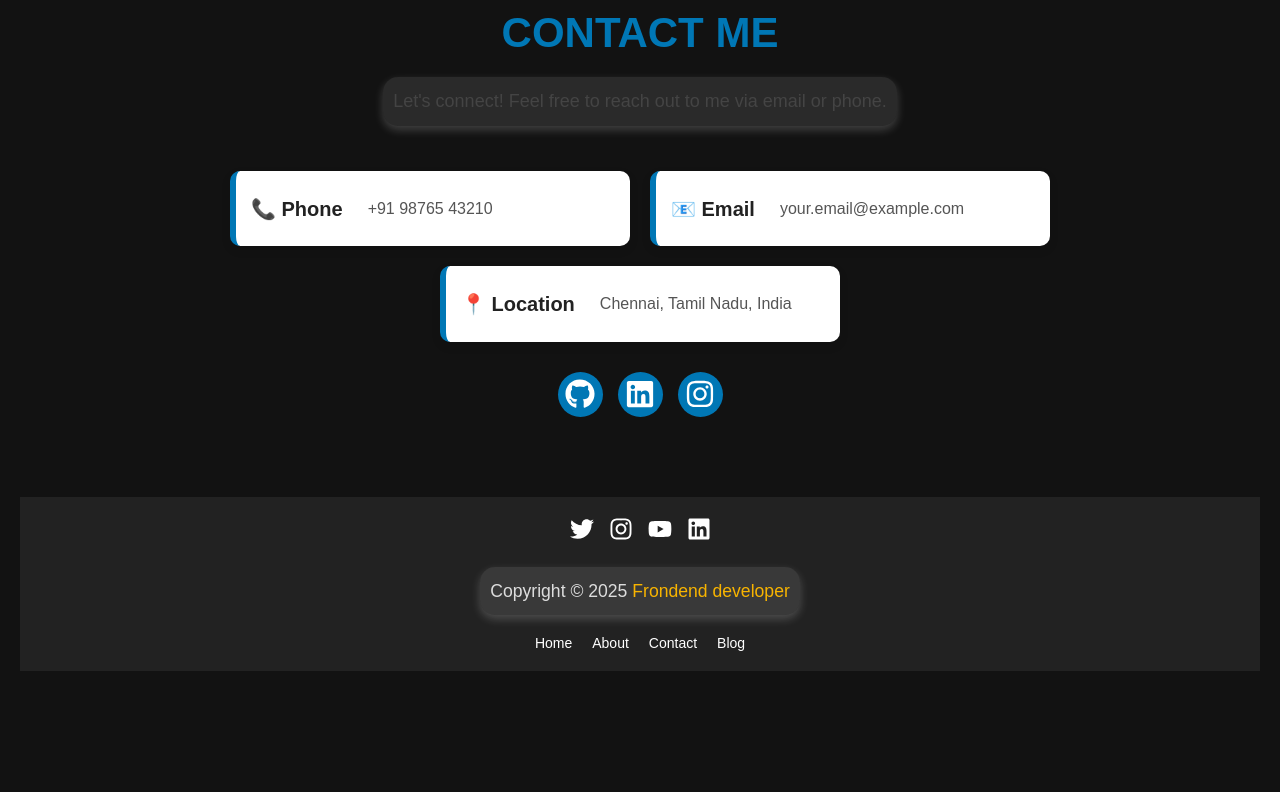
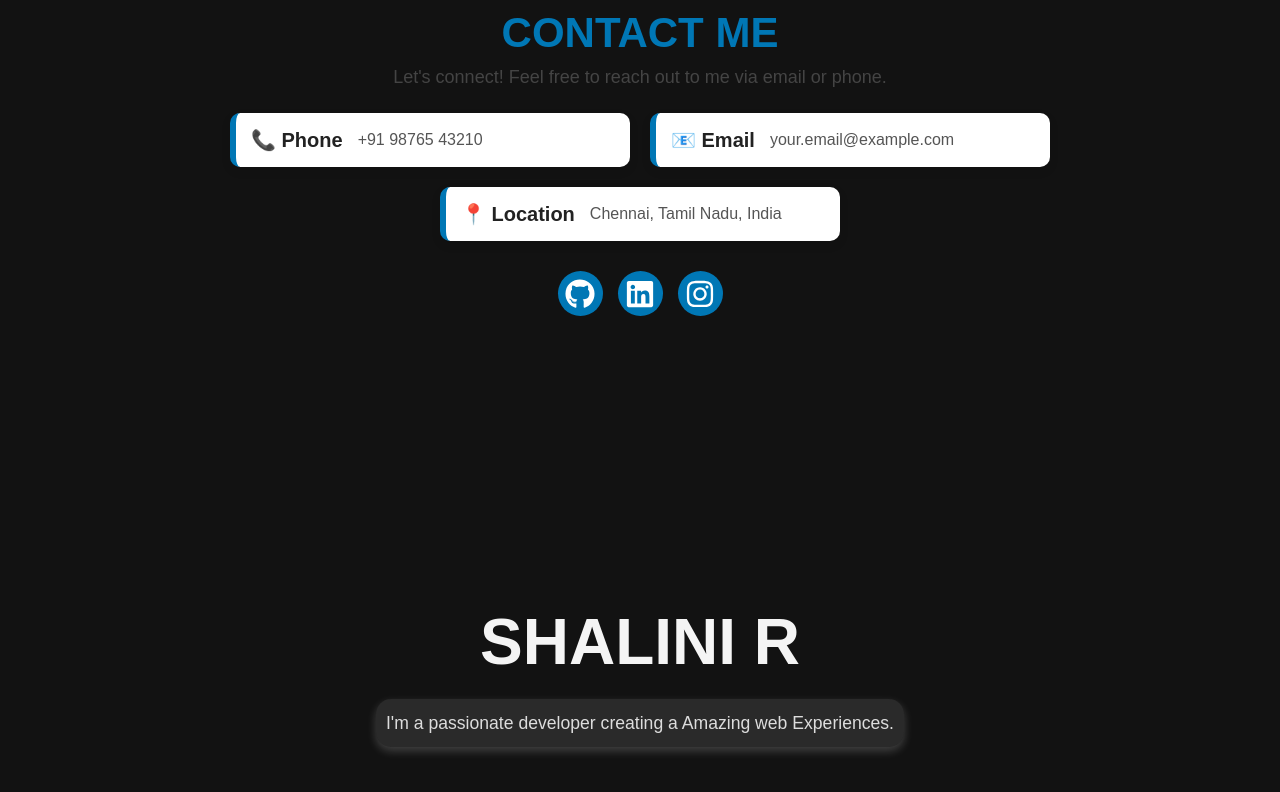
Before and after one commit to ShaluACET/shalini-portfolio, a React (Create React App) app: page /contact in a window 1280 px wide. Shown: the part 220-1012 px from the top of the page. Before the commit the page ends 911 px from the top, so only its background shows below. Built offline with nearby package versions, Linux system fonts and the light colour scheme.

Commit message:
myportfolio

```diff
--- a/src/App.css
+++ b/src/App.css
@@ -326,7 +326,7 @@ h2 {
   padding-top: 1%;
 }
 
-p {
+.home-container p {
   font-size: 1.1rem;
   color: #ddd;
   line-height: 1.6;
--- a/src/App.js
+++ b/src/App.js
@@ -1,5 +1,9 @@
 import './App.css';
 import Blog from './Blog.js';
+import Home from "./pages/home.js";
+// import About from "./pages/about.js";
+//import Projects from "./pages/Project.js";
+//import Contact from "./pages/contact.js";
 import Footer from './pages/footer.js';
 
 
@@ -7,6 +11,9 @@ function App() {
   return (
     <div className="App">
       <Blog/>
+      <Home/>
+      {/* <Projects/>
+      <Contact/> */}
       <Footer/>
     </div>
   );
--- a/src/blog.js
+++ b/src/blog.js
@@ -1,10 +1,9 @@
 import React from "react";
 import { BrowserRouter as Router, Routes, Route, Link } from "react-router-dom";
 import Home from "./pages/home.js";
-// import About from "./pages/about.js";
-import Projects from "./pages/projects.js";
+//import About from "./pages/about.js";
+import Projects from "./pages/Project.js";
 import Contact from "./pages/contact.js";
-import Footer from "./pages/footer.js";
 import "./App.css";
 
 function App() {
```
Also changed, not shown: src/Footer.js (deleted, +0 -12 lines), src/pages/Project.js (renamed from src/pages/projects.js).
